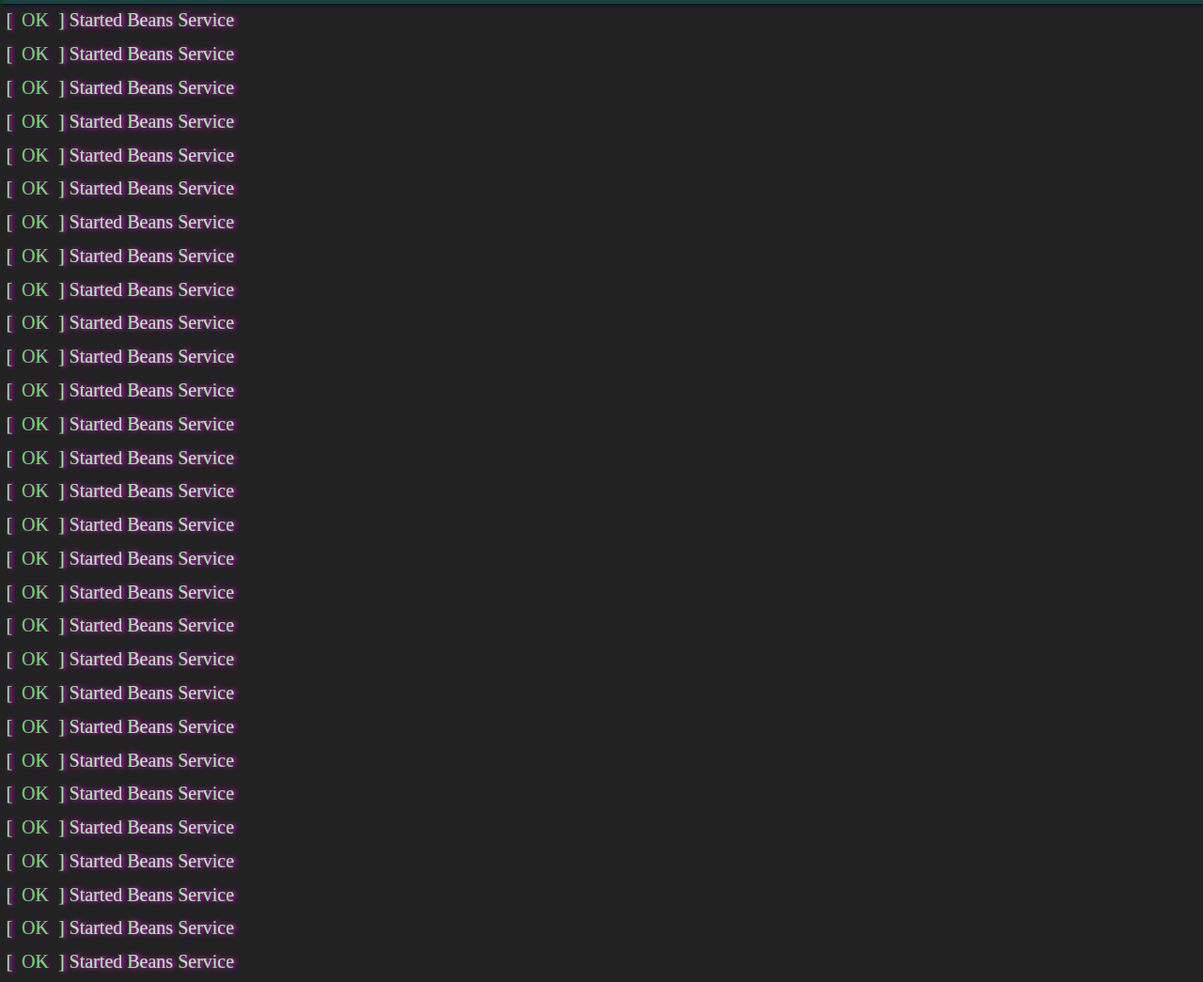
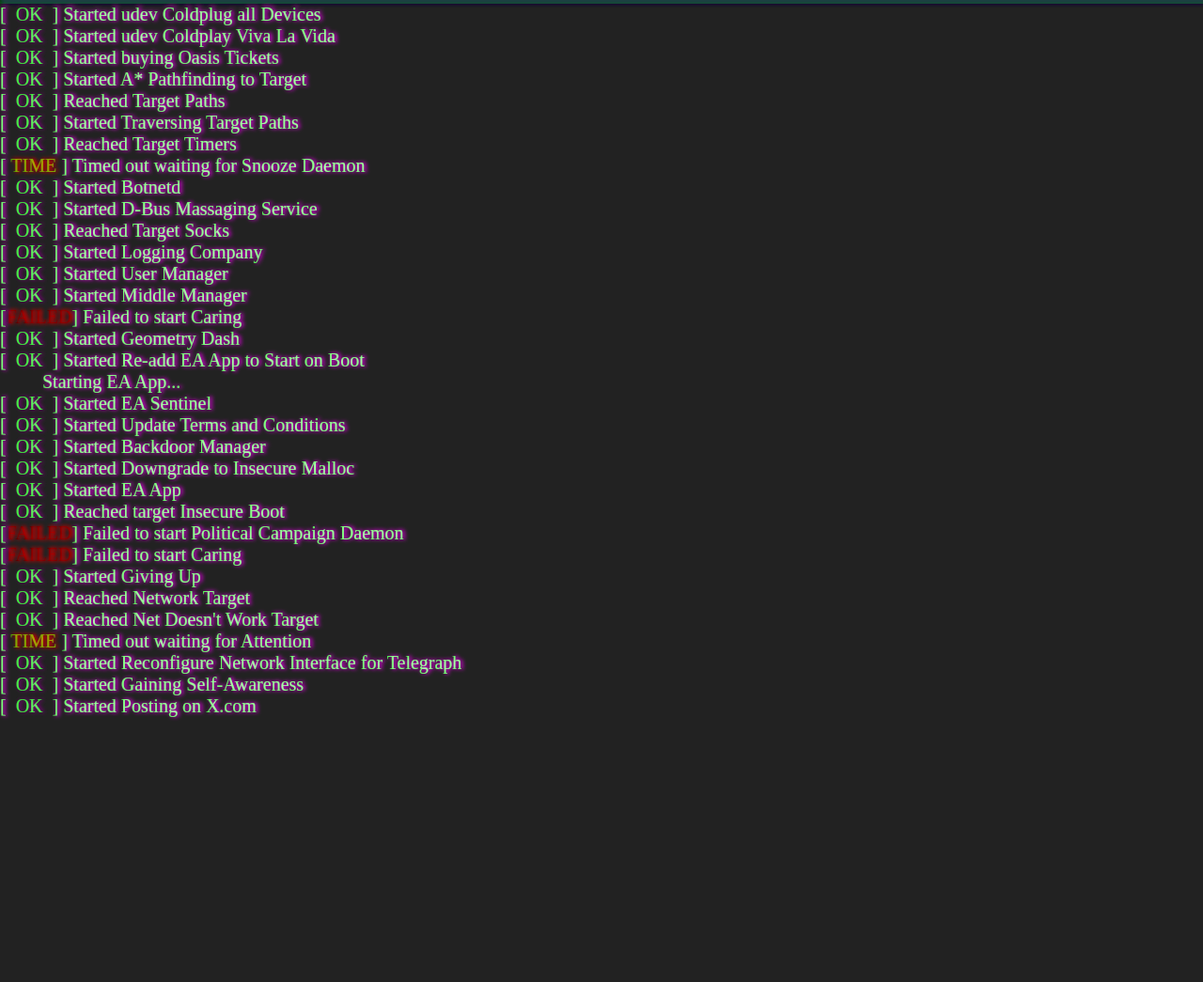
Before and after one commit to MostlyTurquoise/homepage, an Astro site: page /boot in a window 1280 px wide. Shown: the part 796-1841 px from the top of the page at 94% size. After the commit the page ends 1582 px from the top, so only its background shows below. Built offline with nearby package versions, Linux system fonts and the light colour scheme; Astro itself is replaced by a stand-in of ours.

Commit message:
Boot properly

```diff
--- a/src/components/BootLine.astro
+++ b/src/components/BootLine.astro
@@ -1,9 +1,10 @@
 ---
 interface Props {
     delay: number;
+    mode?: number;
 }
 
-let { delay = 0 }: Props = Astro.props;
+let { delay = 0, mode = 1 }: Props = Astro.props;
 ---
 
 <style>
@@ -11,6 +12,7 @@ let { delay = 0 }: Props = Astro.props;
         font-family: var(--font-decterm);
         margin: 0;
         line-height: auto;
+        padding: 0;
     }
 </style>
 <pre
@@ -18,4 +20,9 @@ let { delay = 0 }: Props = Astro.props;
     style={{
         display: delay == 0 ? "block" : "none",
     }}
-    data-delay={delay}>[<span style={{ color: "lightgreen" }}>  OK  </span>] <slot /></pre>
+    data-delay={delay}>{mode == 0
+        && (<span>        </span>)}{mode == 1
+        && (<>[<span style={{ color: "lightgreen" }}>  OK  </span>]</>)}{mode == 2
+        && (<>[<span style={{ color: "orange" }}> TIME </span>]</>)}{mode == 3
+        && (<>[<span style={{ color: "red" }}>FAILED</span>]</>)} <slot />
+</pre>
--- /dev/null
+++ b/src/components/MDXComment.astro
@@ -0,0 +1,3 @@
+---
+
+---
--- a/src/pages/[boot].astro
+++ b/src/pages/[boot].astro
@@ -90,35 +90,62 @@ const { boot } = Astro.params;
         </main>
         {boot === "boot" && (
         <div id="animation">
-            <BootLine delay={0}>Started Beans Service</BootLine>
-            <BootLine delay={30}>Started Beans Service</BootLine>
-            <BootLine delay={30}>Started Beans Service</BootLine>
-            <BootLine delay={100}>Started Beans Service</BootLine>
-            <BootLine delay={30}>Started Beans Service</BootLine>
-            <BootLine delay={20}>Started Beans Service</BootLine>
-            <BootLine delay={1000}>Started Beans Service</BootLine>
-            <BootLine delay={300}>Started Beans Service</BootLine>
-            <BootLine delay={230}>Started Beans Service</BootLine>
-            <BootLine delay={130}>Started Beans Service</BootLine>
-            <BootLine delay={200}>Started Beans Service</BootLine>
-            <BootLine delay={90}>Started Beans Service</BootLine>
-            <BootLine delay={60}>Started Beans Service</BootLine>
-            <BootLine delay={30}>Started Beans Service</BootLine>
-            <BootLine delay={10}>Started Beans Service</BootLine>
-            <BootLine delay={10}>Started Beans Service</BootLine>
-            <BootLine delay={10}>Started Beans Service</BootLine>
-            <BootLine delay={15}>Started Beans Service</BootLine>
-            <BootLine delay={100}>Started Beans Service</BootLine>
-            <BootLine delay={100}>Started Beans Service</BootLine>
-            <BootLine delay={20}>Started Beans Service</BootLine>
-            <BootLine delay={20}>Started Beans Service</BootLine>
-            <BootLine delay={20}>Started Beans Service</BootLine>
-            <BootLine delay={20}>Started Beans Service</BootLine>
-            <BootLine delay={20}>Started Beans Service</BootLine>
-            <BootLine delay={20}>Started Beans Service</BootLine>
-            <BootLine delay={20}>Started Beans Service</BootLine>
-            <BootLine delay={20}>Started Beans Service</BootLine>
-            <BootLine delay={20}>Started Beans Service</BootLine>
+            <BootLine delay={0}>Listening on Syslog Socket</BootLine>
+            <BootLine delay={30}>Started Extract Kernel From Corn</BootLine>
+            <BootLine delay={30}>Started Toothpick Service</BootLine>
+            <BootLine delay={100} mode={0}>Starting Unpick Kernel From Teeth...</BootLine>
+            <BootLine delay={30}>Started Create Static Device Nodes in /dev</BootLine>
+            <BootLine delay={20}>Started Journal Service</BootLine>
+            <BootLine delay={1000}>Started Diary Service</BootLine>
+            <BootLine delay={300} mode={0}>Starting Review Service...</BootLine>
+            <BootLine delay={230}>Started Create Volatile Explosives</BootLine>
+            <BootLine delay={130}>Started udev Kernel Device Manager</BootLine>
+            <BootLine delay={200}>Reached target Local Filing Cabinet</BootLine>
+            <BootLine delay={90}>Started Rebuild Fanart Catalogue</BootLine>
+            <BootLine delay={45} mode={0}>Starting Network Time Desychronisation...</BootLine>
+            <BootLine delay={60}>Started Rebuild Dynamic Linker Cache</BootLine>
+            <BootLine delay={300}>Started Review Service</BootLine>
+            <BootLine delay={5}>Started Update is Installed</BootLine>
+            <BootLine delay={5}>Started Update is Rolled Back</BootLine>
+            <BootLine delay={5}>Started Beans Service</BootLine>
+            <BootLine delay={1}>Reached target System Initialization (en_US)</BootLine>
+            <BootLine delay={1}>Reached target System Initialisation (en_GB)</BootLine>
+            <BootLine delay={15}>Started Daily Man Regeneration</BootLine>
+            <BootLine delay={10}>Started Apply Colonel Barryables</BootLine>
+            <BootLine delay={200}>Started Network Time Desychronisation</BootLine>
+            <BootLine delay={5}>Started udev Coldplug all Devices</BootLine>
+            <BootLine delay={5}>Started udev Coldplay Viva La Vida</BootLine>
+            <BootLine delay={5}>Started buying Oasis Tickets</BootLine>
+            <BootLine delay={20}>Started A* Pathfinding to Target</BootLine>
+            <BootLine delay={20}>Reached Target Paths</BootLine>
+            <BootLine delay={23}>Started Traversing Target Paths</BootLine>
+            <BootLine delay={10}>Reached Target Timers</BootLine>
+            <BootLine delay={290} mode={2}>Timed out waiting for Snooze Daemon</BootLine>
+            <BootLine delay={35}>Started Botnetd</BootLine>
+            <BootLine delay={5}>Started D-Bus Massaging Service</BootLine>
+            <BootLine delay={100}>Reached Target Socks</BootLine>
+            <BootLine delay={200}>Started Logging Company</BootLine>
+            <BootLine delay={10}>Started User Manager</BootLine>
+            <BootLine delay={21}>Started Middle Manager</BootLine>
+            <BootLine delay={42} mode={3}>Failed to start Caring</BootLine>
+            <BootLine delay={67}>Started Geometry Dash</BootLine>
+            <BootLine delay={20}>Started Re-add EA App to Start on Boot</BootLine>
+            <BootLine delay={20} mode={0}>Starting EA App...</BootLine>
+            <BootLine delay={20}>Started EA Sentinel</BootLine>
+            <BootLine delay={20}>Started Update Terms and Conditions</BootLine>
+            <BootLine delay={20}>Started Backdoor Manager</BootLine>
+            <BootLine delay={20}>Started Downgrade to Insecure Malloc</BootLine>
+            <BootLine delay={20}>Started EA App</BootLine>
+            <BootLine delay={20}>Reached target Insecure Boot</BootLine>
+            <BootLine delay={15} mode={3}>Failed to start Political Campaign Daemon</BootLine>
+            <BootLine delay={15} mode={3}>Failed to start Caring</BootLine>
+            <BootLine delay={10}>Started Giving Up</BootLine>
+            <BootLine delay={10}>Reached Network Target</BootLine>
+            <BootLine delay={10}>Reached Net Doesn't Work Target</BootLine>
+            <BootLine delay={10} mode={2}>Timed out waiting for Attention</BootLine>
+            <BootLine delay={20}>Started Reconfigure Network Interface for Telegraph</BootLine>
+            <BootLine delay={20}>Started Gaining Self-Awareness</BootLine>
+            <BootLine delay={20}>Started Posting on X.com</BootLine>
             <script>
                 const here = document.getElementById("animation")!;
                 const it = (
@@ -128,6 +155,7 @@ const { boot } = Astro.params;
                         unknown
                     >
                 ).filter((el) => el.tagName == "PRE");
+                let waited = 0
                 let current: HTMLElement | undefined = it.next().value;
                 onNext();
                 function onNext(firstTime = false) {
@@ -135,12 +163,23 @@ const { boot } = Astro.params;
                         return;
                     }
                     current.style.display = "block";
+                    const maxHeight = document.querySelector("body")?.offsetHeight ?? 0
+                    if(current.offsetTop >= maxHeight - 50){
+                        for(const child of here.children){
+                            if((child as HTMLElement).style.display == "block") {
+                                (child as HTMLElement).style.display = "none"
+                                break
+                            }
+                        }
+                    }
                     current = it.next().value;
                     if (!current) {
                         document.querySelector("main")!.style.display = "flex";
+                        console.log("Booted in",waited)
                         return;
                     }
                     const delay = parseFloat(current.dataset.delay || "0");
+                    waited += delay
                     setTimeout(onNext, delay);
                 }
 
```
Also changed, not shown: src/content/thoughts/post 2.md (deleted, +0 -11 lines), src/content/thoughts/testing-markdown.mdx (+9 -0 lines).
